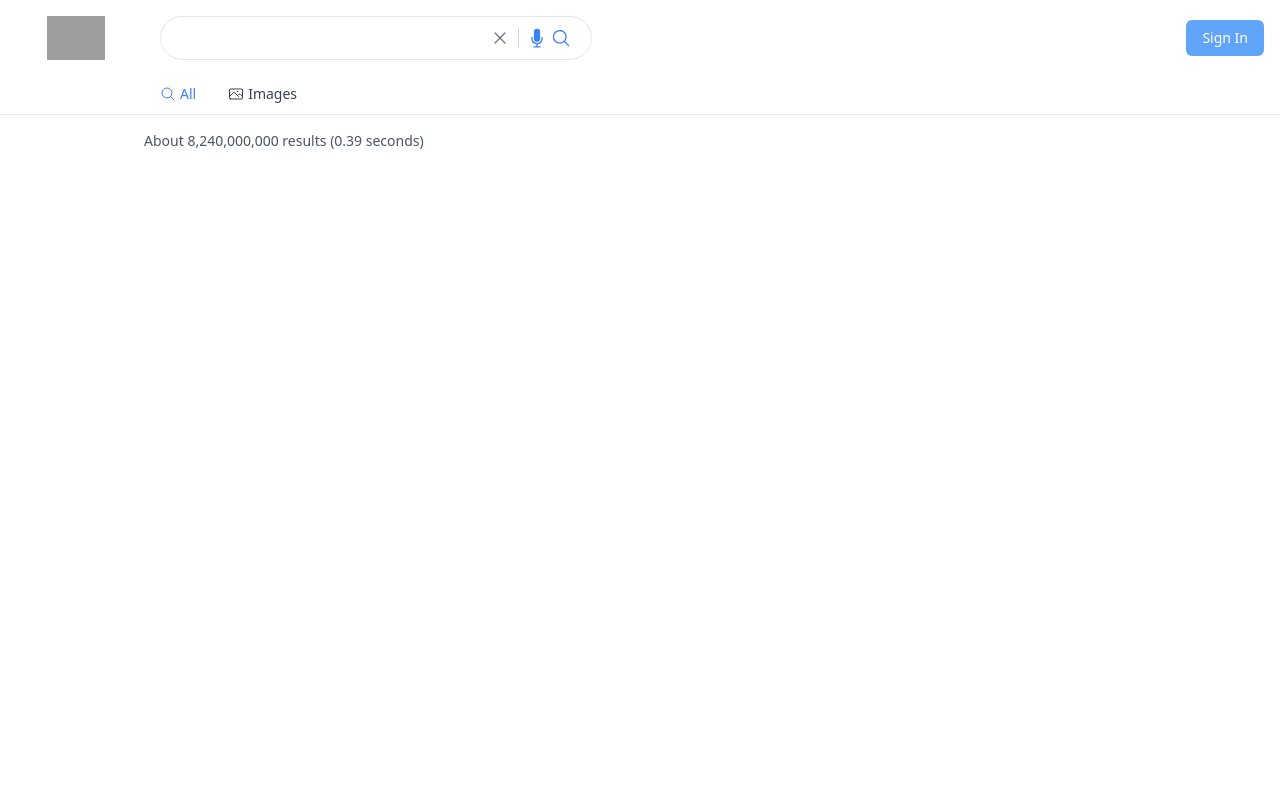
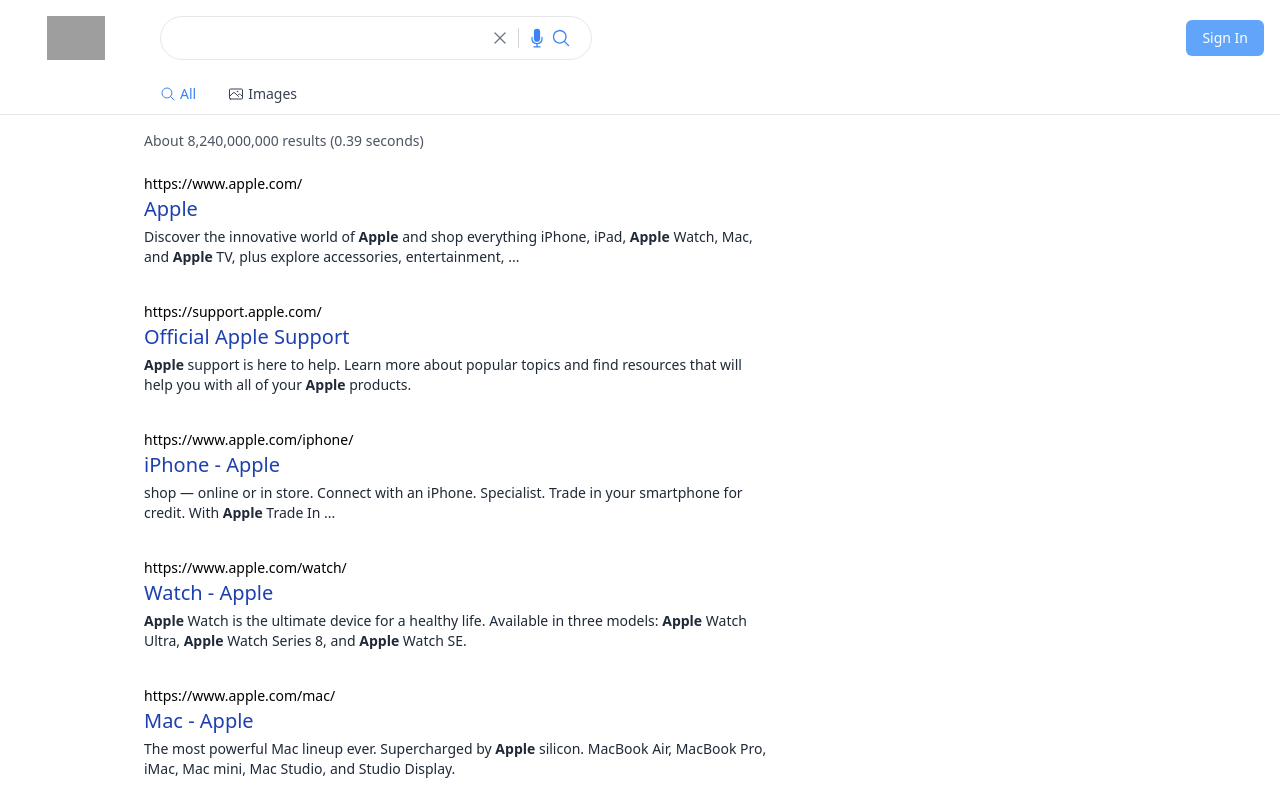
Before and after one commit to arion125/nextjs-google, a Next.js app: page /search in a window 1280 px wide. Shown: the top 800 px of the page. Built offline with nearby package versions, Linux system fonts and the light colour scheme; no server answers; grey boxes are pictures that could not be loaded.

Commit message:
results list in search page

```diff
--- a/components/SearchResults.tsx
+++ b/components/SearchResults.tsx
@@ -1,14 +1,51 @@
+import parse from "html-react-parser";
+
 type Props = {
   results: any;
 };
 
+type SearchResult = {
+  kind: string;
+  title: string;
+  htmlTitle: string;
+  link: string;
+  displayLink: string;
+  snippet: string;
+  htmlSnippet: string;
+  cacheId: string;
+  formattedUrl: string;
+  htmlFormattedUrl: string;
+  pagemap: {
+    cse_thumbnail: Array<any>;
+    metatags: Array<any>;
+    cse_image: Array<any>;
+  };
+};
+
 const SearchResults = (props: Props) => {
   return (
-    <div className="max-w-3xl w-full justify-center pl-4 sm:justify-start sm:pl-12 md:pl-20 lg:pl-36">
+    <div className="max-w-3xl w-full justify-center px-4 sm:justify-start sm:px-12 md:px-20 lg:pl-36 lg:pr-0">
       <p className="text-gray-600 text-sm mb-5 mt-4">
         About {props.results.searchInformation.formattedTotalResults} results (
         {props.results.searchInformation.formattedSearchTime} seconds)
       </p>
+      {props.results.items.map((item: SearchResult) => {
+        return (
+          <div key={item.link} className="mb-8 space-y-1">
+            <div className="group w-fit">
+              <a href="{item.link}" className="text-sm truncate w-fit">
+                {item.formattedUrl}
+              </a>
+              <a href={item.link}>
+                <h2 className="text-blue-800 text-xl w-fit cursor-pointer truncate group-hover:underline">
+                  {item.title}
+                </h2>
+              </a>
+            </div>
+            <p className="text-sm text-gray-800">{parse(item.htmlSnippet)}</p>
+          </div>
+        );
+      })}
     </div>
   );
 };
--- a/package.json
+++ b/package.json
@@ -10,6 +10,7 @@
   },
   "dependencies": {
     "@heroicons/react": "^2.0.10",
+    "html-react-parser": "^3.0.4",
     "next": "12.3.0",
     "next-auth": "^4.10.3",
     "react": "18.2.0",
```
Also changed, not shown: 1 other file (tests, documents, lock files or other folders).
